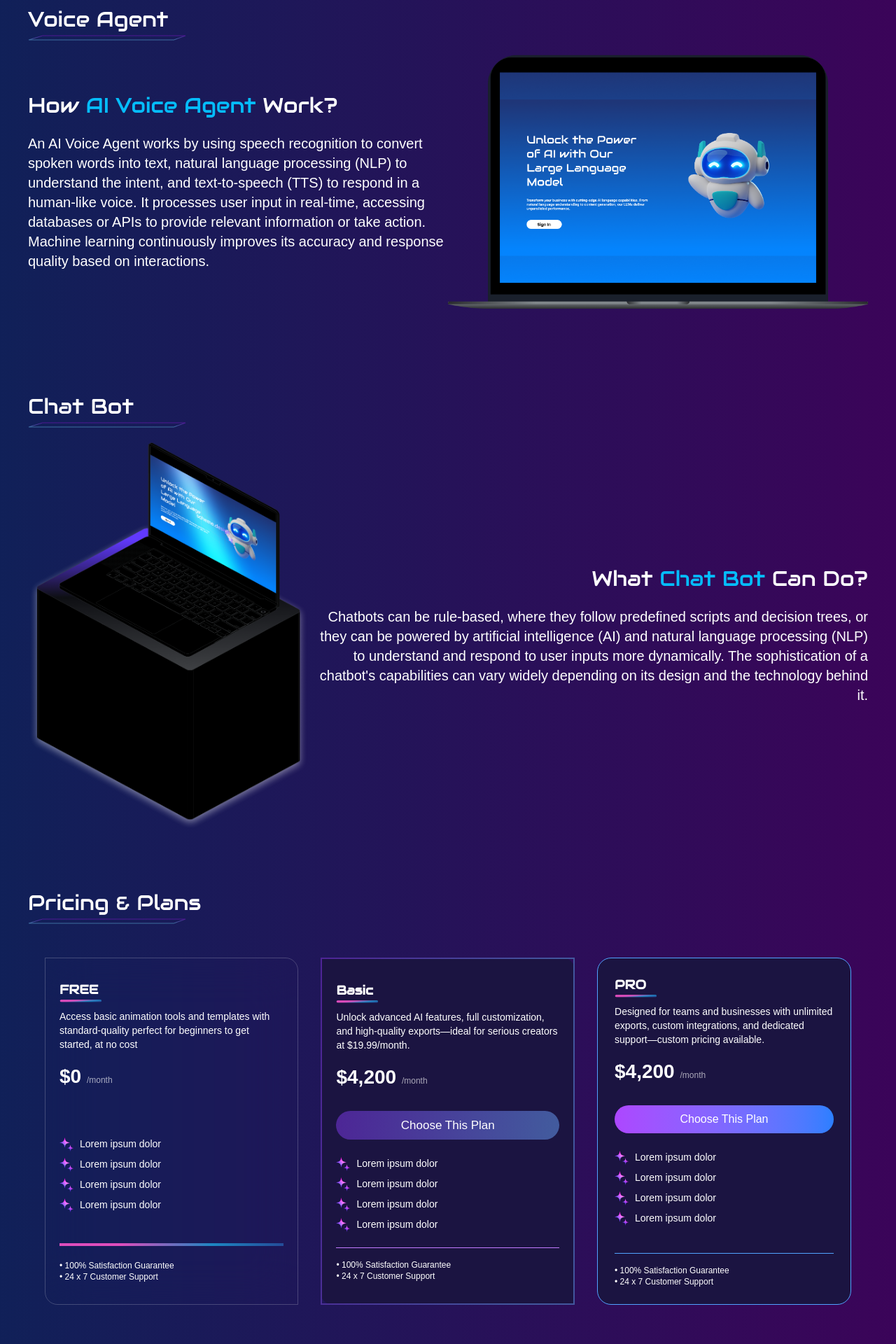
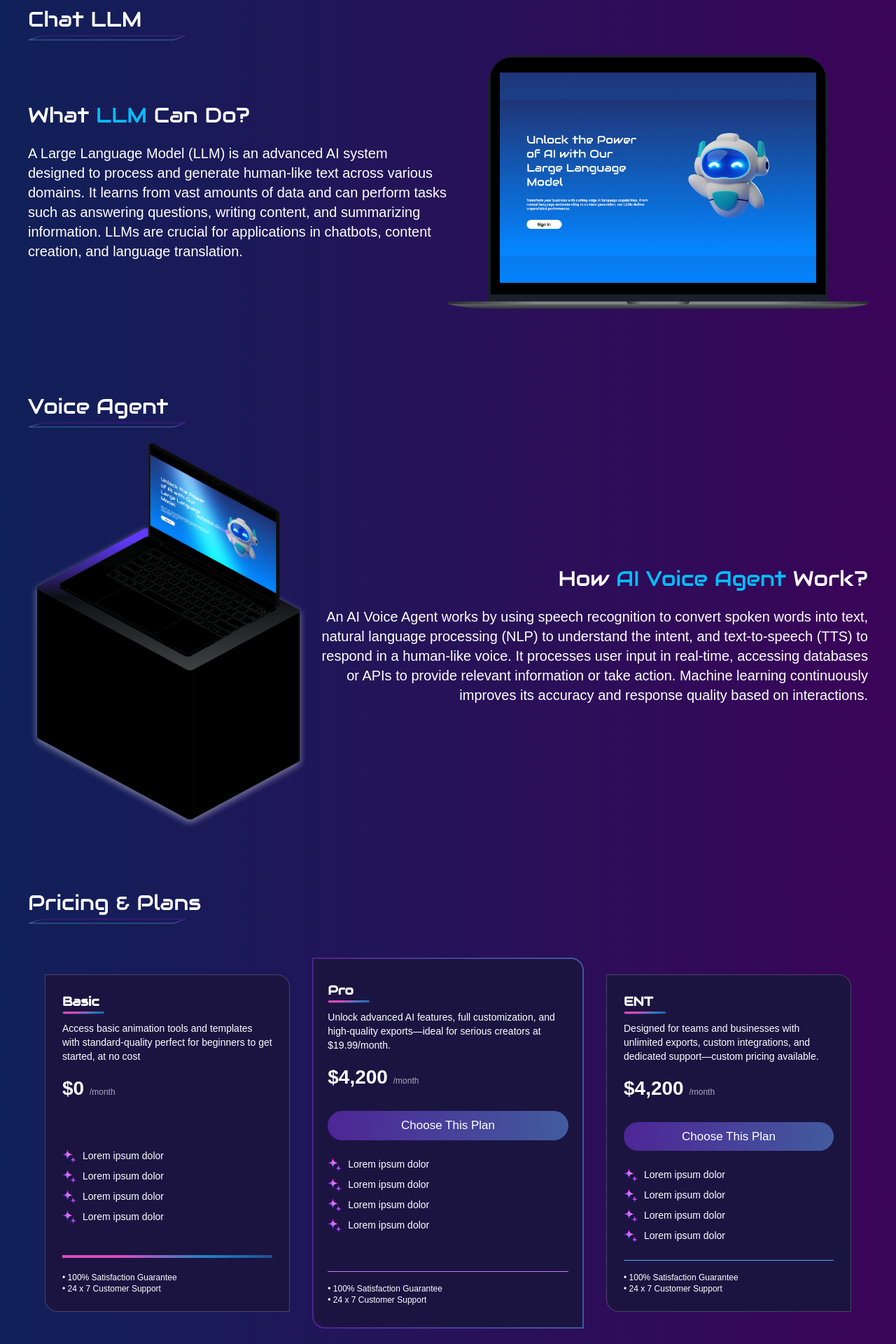
Before and after one commit to YashMind/Frontend, a Next.js app: page /home in a window 1280 px wide. Shown: the part 2100-4020 px from the top of the page at 70% size. Built offline with nearby package versions, Linux system fonts and the light colour scheme.

Commit message:
testimonilchanges

```diff
--- a/src/app/globals.css
+++ b/src/app/globals.css
@@ -58,7 +58,9 @@ input:-webkit-autofill:active {
     padding: 3px; /* Border width */
     border-radius: 9999px; /* Full round */
   }
-
+  .center-img {
+    align-items: anchor-center;
+  }
   .bg-transparent {
     background-color: #151d58 !important;
   }
--- a/src/components/Home/home.tsx
+++ b/src/components/Home/home.tsx
@@ -259,7 +259,7 @@ const Home = () => {
               fontFamily: "'Audiowide', sans-serif",
             }}
           >
-            Voice Agent
+            Chat LLM
           </h1>
           <img src="/images/heading.png" />
           <div className="flex items-center mt-5 ">
@@ -270,16 +270,15 @@ const Home = () => {
                   fontFamily: "'Audiowide', sans-serif",
                 }}
               >
-                How <span className="text-[#05BDFD]">AI Voice Agent</span> Work?
+                What <span className="text-[#05BDFD]"> LLM</span> Can Do?
               </h2>
               <p className=" font-light text-xl">
-                An AI Voice Agent works by using speech recognition to convert
-                spoken words into text, natural language processing (NLP) to
-                understand the intent, and text-to-speech (TTS) to respond in a
-                human-like voice. It processes user input in real-time,
-                accessing databases or APIs to provide relevant information or
-                take action. Machine learning continuously improves its accuracy
-                and response quality based on interactions.
+                A Large Language Model (LLM) is an advanced AI system designed
+                to process and generate human-like text across various domains.
+                It learns from vast amounts of data and can perform tasks such
+                as answering questions, writing content, and summarizing
+                information. LLMs are crucial for applications in chatbots,
+                content creation, and language translation.
               </p>
             </div>
             <div className="Chat-img w-1/2">
@@ -298,7 +297,7 @@ const Home = () => {
               fontFamily: "'Audiowide', sans-serif",
             }}
           >
-            Chat Bot
+            Voice Agent
           </h1>
           <img src="/images/heading.png" />
           <div className="flex items-center mt-5 ">
@@ -312,15 +311,16 @@ const Home = () => {
                   fontFamily: "'Audiowide', sans-serif",
                 }}
               >
-                What <span className="text-[#05BDFD]">Chat Bot</span> Can Do?
+                How <span className="text-[#05BDFD]">AI Voice Agent</span> Work?
               </h2>
               <p className="text-right font-light text-xl">
-                Chatbots can be rule-based, where they follow predefined scripts
-                and decision trees, or they can be powered by artificial
-                intelligence (AI) and natural language processing (NLP) to
-                understand and respond to user inputs more dynamically. The
-                sophistication of a chatbot's capabilities can vary widely
-                depending on its design and the technology behind it.
+                An AI Voice Agent works by using speech recognition to convert
+                spoken words into text, natural language processing (NLP) to
+                understand the intent, and text-to-speech (TTS) to respond in a
+                human-like voice. It processes user input in real-time,
+                accessing databases or APIs to provide relevant information or
+                take action. Machine learning continuously improves its accuracy
+                and response quality based on interactions.
               </p>
             </div>
           </div>
@@ -340,9 +340,9 @@ const Home = () => {
           </h1>
           <img src="/images/heading.png" />
           <div className="pt-12 px-4">
-            <div className="max-w-6xl mx-auto flex flex-col md:flex-row items-stretch justify-center gap-8 h-full">
+            <div className="max-w-6xl mx-auto flex flex-col md:flex-row items-stretch justify-center gap-8 h-full center-img">
               {/* FREE Plan */}
-              <div className=" rounded-tr-[18px] rounded-bl-[18px]   border border-[#FFFFFF33] backdrop-blur-[32.8032px] shadow-[0px_2.62px_13.12px_-0.66px_#00000000] px-[20px] py-[31px] text-white w-full md:w-1/3 flex flex-col justify-between min-h-full">
+              <div className=" bg-[#1B1441] rounded-tr-[18px] rounded-bl-[18px]  border  border-[#FFFFFF33] p-6 text-white w-full md:max-w-[350px] flex flex-col justify-between min-h-full">
                 <div>
                   <h3
                     className="text-lg font-bold   "
@@ -350,7 +350,7 @@ const Home = () => {
                       fontFamily: "'Audiowide', sans-serif",
                     }}
                   >
-                    FREE
+                    Basic
                   </h3>
                   <span className="">
                     {" "}
@@ -402,25 +402,18 @@ const Home = () => {
               </div>
 
               {/* BASIC Plan */}
-              <div
-                className="bg-[#1B1441] rounded-tr-[18px] rounded-bl-[18px]  border-[2.31px]  backdrop-blur-[32.8032px] shadow-[0px_2.62px_13.12px_-0.66px_#00000000] px-[20px] py-[31px] text-white w-full md:w-1/3 flex flex-col justify-between min-h-full"
-                style={{
-                  borderImageSource:
-                    "linear-gradient(98.62deg, #4E2295 -3.12%, #42579D 79.45%)",
-                  borderImageSlice: 1,
-                }}
-              >
+              <div className="p-[2.31px] rounded-tr-[18px] h-[530px] rounded-bl-[18px] bg-gradient-to-r from-[#4E2295] to-[#42579D]">
+                <div className="bg-[#1B1441] rounded-tr-[16px] rounded-bl-[16px] backdrop-blur-[32.8032px] shadow-[0px_2.62px_13.12px_-0.66px_#00000000] px-[20px] py-[31px] text-white w-full max-w-[412px] flex flex-col justify-between min-h-full">
                   <div>
                     <h3
-                    className="text-lg font-bold  "
+                      className="text-lg font-bold"
                       style={{
                         fontFamily: "'Audiowide', sans-serif",
                       }}
                     >
-                    Basic
+                      Pro
                     </h3>
-                  <span className="">
-                    {" "}
+                    <span>
                       <img src="/images/Line.png" />
                     </span>
                     <p className="text-sm font-normal mt-[10px] mb-[15px]">
@@ -428,7 +421,7 @@ const Home = () => {
                       high-quality exports—ideal for serious creators at
                       $19.99/month.
                     </p>
-                  <h2 className="text-[28px] font-semibold pb-[27px] ">
+                    <h2 className="text-[28px] font-semibold pb-[27px]">
                       $4,200{" "}
                       <span className="text-xs font-normal text-[#FFFFFFA1]">
                         /month
@@ -437,7 +430,7 @@ const Home = () => {
                     <button className="w-full rounded-full bg-[linear-gradient(95.5deg,_#501794_-27.34%,_#40659F_117.34%)] py-2 mb-6 text-white font-medium text-[17px]">
                       Choose This Plan
                     </button>
-                  <ul className=" space-y-2 text-sm">
+                    <ul className="space-y-2 text-sm">
                       <li className="flex gap-2">
                         <span>
                           <img src="/images/star.png" />
@@ -470,9 +463,10 @@ const Home = () => {
                     <p className="text-xs">• 24 x 7 Customer Support</p>
                   </div>
                 </div>
+              </div>
 
               {/* PRO Plan */}
-              <div className="bg-[#1B1441] rounded-[20px] border border-blue-400 p-6 text-white w-full md:w-1/3 flex flex-col justify-between min-h-full">
+              <div className="bg-[#1B1441] rounded-tr-[18px] rounded-bl-[18px]   border  border-[#FFFFFF33] p-6 text-white w-full md:max-w-[350px] flex flex-col justify-between min-h-full">
                 <div>
                   <h3
                     className="text-lg font-bold   "
@@ -480,7 +474,7 @@ const Home = () => {
                       fontFamily: "'Audiowide', sans-serif",
                     }}
                   >
-                    PRO
+                    ENT
                   </h3>
                   <span className="">
                     {" "}
@@ -497,7 +491,7 @@ const Home = () => {
                       /month
                     </span>
                   </h2>
-                  <button className="w-full rounded-full bg-gradient-to-r from-purple-500 to-blue-500 py-2 mb-6 text-white font-medium">
+                  <button className="w-full rounded-full bg-[linear-gradient(95.5deg,_#501794_-27.34%,_#40659F_117.34%)] py-2 mb-6 text-white font-medium text-[17px]">
                     Choose This Plan
                   </button>
                   <ul className="mb-6 space-y-2 text-sm">
@@ -610,7 +604,7 @@ const Home = () => {
 
                 {/* Testimonial Card 2 */}
                 <div
-                  className="rounded-lg py-6  w-[361px] h-[406px] mx-auto"
+                  className="rounded-lg py-6  w-[361px] h-[406px] mx-auto "
                   style={{
                     backgroundImage: "url('/images/slide2.png')",
                     transform: "scale(1.1)",
--- a/src/components/auth/SignIn/signIn.tsx
+++ b/src/components/auth/SignIn/signIn.tsx
@@ -35,7 +35,7 @@ const SignIn = () => {
                 </div>
 
                 <button className="w-full py-3 rounded-[18px] bg-[linear-gradient(90.04deg,_#501794_0.03%,_#3E70A1_101.88%)] text-[22px]  font-medium hover:opacity-90 transition ">
-                  Sign up
+                  Sign In
                 </button>
 
                 <div className="text-right mt-2">
```
Lines whose indentation alone changed are shown as unchanged.
